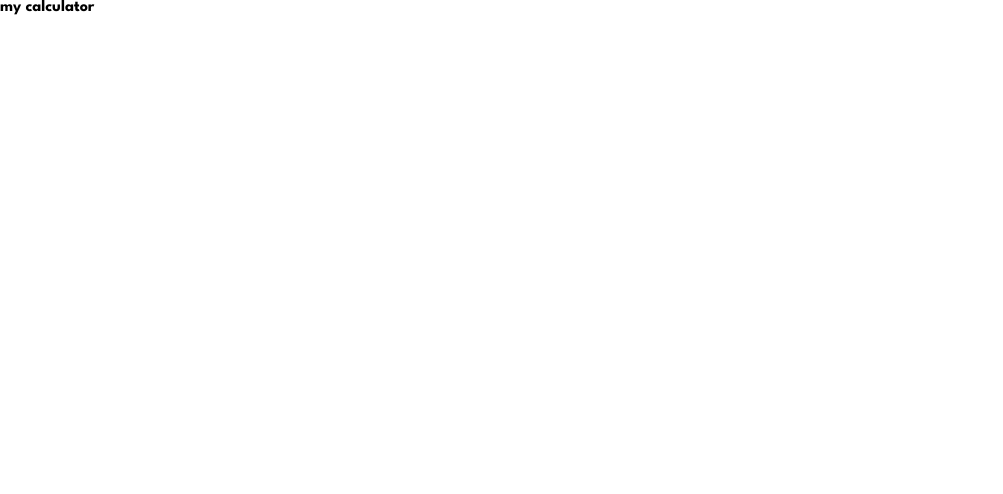
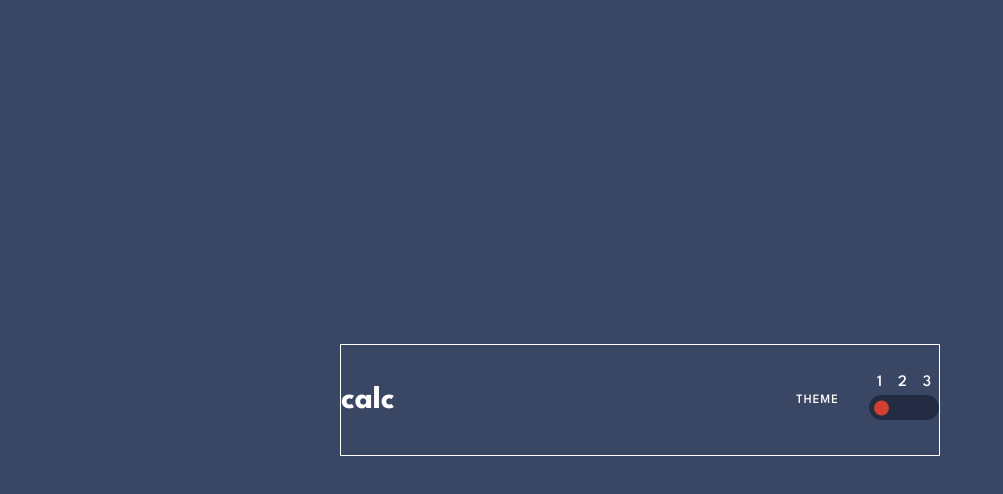
Before and after one commit to kareemayman/calculator, a React (Vite) app: page / in a window 1280 px wide. Shown: the top 494 px of the page, without its empty margins (0-1003 px from the left). Built offline with nearby package versions, Linux system fonts and the light colour scheme.

Commit message:
Finished Header Style

```diff
--- a/src/App.tsx
+++ b/src/App.tsx
@@ -1,7 +1,9 @@
+import Header from "./components/Header";
+
 export default function App() {
   return (
     <div className="calculator">
-      my calculator
+      <Header></Header>
     </div>
   )
 }
--- /dev/null
+++ b/src/components/Header.tsx
@@ -0,0 +1,14 @@
+import ThemeToggle from "./ThemeToggle";
+
+export default function Header() {
+  return (
+    <header>
+        <h1>calc</h1>
+
+        <div className="theme-selector">
+            <p>THEME</p>
+            <ThemeToggle></ThemeToggle>
+        </div>
+    </header>
+  )
+}
--- /dev/null
+++ b/src/components/ThemeToggle.tsx
@@ -0,0 +1,15 @@
+export default function ThemeToggle() {
+  return (
+    <div className="theme-toggle">
+      <div className="theme-numbers">
+        <span>1</span>
+        <span>2</span>
+        <span>3</span>
+      </div>
+
+      <div className="theme-slider">
+        <div className="toggle-button"></div>
+      </div>
+    </div>
+  )
+}
--- a/src/scss/_mixins.scss
+++ b/src/scss/_mixins.scss
@@ -3,3 +3,9 @@
   justify-content: center;
   align-items: center;
 }
+
+@mixin flex-space-between {
+  display: flex;
+  justify-content: space-between;
+  align-items: center;
+}
--- a/src/scss/main.scss
+++ b/src/scss/main.scss
@@ -1,3 +1,71 @@
 @use "variables";
 @use "globals";
-@use "mixins";
+@use "mixins" as *;
+
+body {
+  min-height: 100dvh;
+  @include flex-center;
+  background-color: var(--theme1-main-bg);
+}
+
+.calculator {
+  border: 1px solid white;
+  margin: 30px;
+
+  @media (min-width: 769px) {
+    width: 600px;
+  }
+}
+
+header {
+    @include flex-space-between;
+    color: white;
+    padding: 30px 0;
+
+    .theme-selector {
+        @include flex-space-between;
+        gap: 30px;
+
+        p {
+            font-size: 0.8rem;
+            letter-spacing: 1px;
+            font-weight: 500;
+        }
+
+        .theme-toggle {
+            .theme-numbers {
+                width: 70px;
+                display: flex;
+                justify-content: space-around;
+                align-items: center;
+                font-weight: 500;
+            }
+
+            .theme-slider {
+                position: relative;
+                width: 70px;
+                height: 25px;
+                background-color: var(--theme1-toggle-bg);
+                margin: 5px 0;
+                border-radius: 30px;
+
+                .toggle-button {
+                    position: absolute;
+                    height: 60%;
+                    aspect-ratio: 1;
+                    background-color: var(--theme1-key-bg-red);
+                    border-radius: 50%;
+                    left: 5px;
+                    top: 50%;
+                    translate: 0 -50%;
+                    transition: var(--main-trans);
+                    cursor: pointer;
+
+                    &:hover {
+                        background-color: var(--theme1-key-shadow-red);
+                    }
+                }
+            }
+        }
+    }
+}
```
